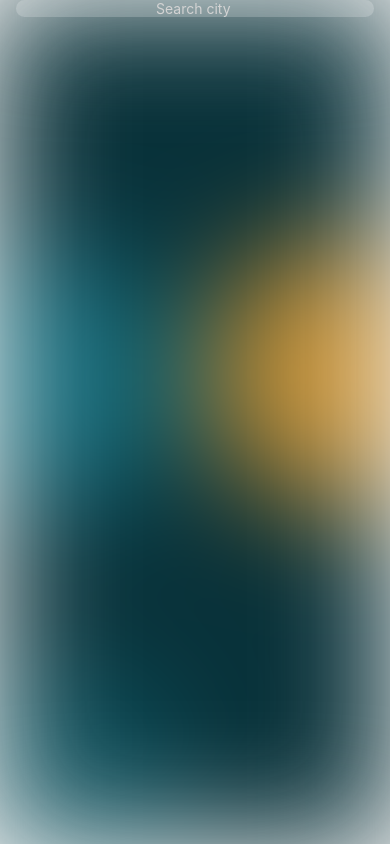
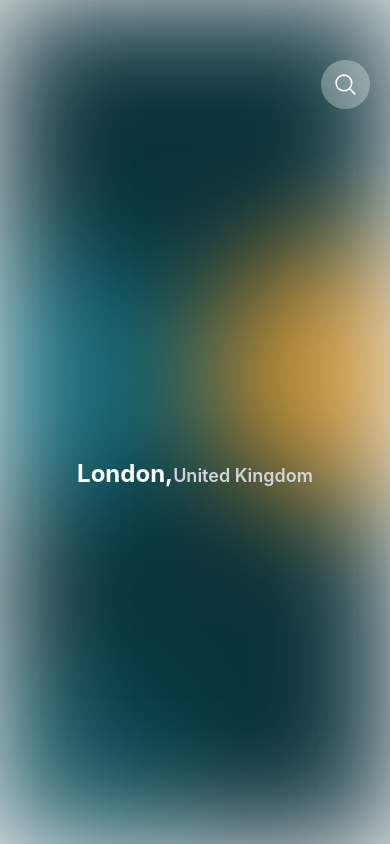
Before and after one commit to Hartz-byte/weather-forcast-Native, a React Native app: screen /Home in a window 390 px wide. Built offline with nearby package versions, Linux system fonts and the light colour scheme.

Commit message:
search section

```diff
--- a/package.json
+++ b/package.json
@@ -16,6 +16,7 @@
     "nativewind": "^2.0.11",
     "react": "18.2.0",
     "react-native": "0.72.6",
+    "react-native-heroicons": "^4.0.0",
     "tailwindcss": "^3.3.2"
   },
   "devDependencies": {
--- a/screens/HomeScreen.js
+++ b/screens/HomeScreen.js
@@ -1,9 +1,26 @@
-import { SafeAreaView, Text, View, Image, TextInput } from "react-native";
-import React from "react";
+import {
+  SafeAreaView,
+  Text,
+  View,
+  Image,
+  TextInput,
+  TouchableOpacity,
+} from "react-native";
+import React, { useState } from "react";
 import { StatusBar } from "expo-status-bar";
 import { theme } from "../theme";
 
+import { MagnifyingGlassIcon } from "react-native-heroicons/outline";
+import { MapPinIcon } from "react-native-heroicons/solid";
+
 const HomeScreen = () => {
+  const [showSearch, toggleSearch] = useState(false);
+  const [locations, setLocation] = useState([1, 2, 3]);
+
+  const handleLocation = (loc) => {
+    console.log("location: ", loc);
+  };
+
   return (
     <View className="flex-1 relative">
       {/* status bar and background image */}
@@ -14,18 +31,68 @@ const HomeScreen = () => {
         className="absolute h-full w-full"
       />
 
-      <SafeAreaView className="flex flex-1">
+      <SafeAreaView className="flex flex-1 mt-14">
         {/* search section */}
         <View style={{ height: "7%" }} className="mx-4 relative z-50">
           <View
             className="flex-row justify-end items-center rounded-full"
-            style={{ backgroundColor: theme.bgWhite(0.2) }}
+            style={{
+              backgroundColor: showSearch ? theme.bgWhite(0.2) : "transparent",
+            }}
           >
-            <TextInput
-              placeholder="Search city"
-              placeholderTextColor={"lightgray"}
-            />
+            {showSearch ? (
+              <TextInput
+                placeholder="Search city"
+                placeholderTextColor={"lightgray"}
+                className="pl-6 h-10 pb-1 flex-1 text-base text-white"
+              />
+            ) : null}
+
+            {/* search btn */}
+            <TouchableOpacity
+              onPress={() => toggleSearch(!showSearch)}
+              style={{ backgroundColor: theme.bgWhite(0.3) }}
+              className="rounded-full p-3 m-1"
+            >
+              <MagnifyingGlassIcon size="25" color="white" />
+            </TouchableOpacity>
           </View>
+          {locations.length > 0 && showSearch ? (
+            <View className="absolute w-full bg-gray-300 top-16 rounded-3xl">
+              {locations.map((loc, index) => {
+                let showBorder = index + 1 != locations.length;
+                let borderClass = showBorder
+                  ? "border-b-2 border-b-gray-400"
+                  : "";
+                return (
+                  <TouchableOpacity
+                    onPress={() => handleLocation(loc)}
+                    key={index}
+                    className={
+                      "flex-row items-center border-0 p-3 px-4 mb-1" +
+                      borderClass
+                    }
+                  >
+                    <MapPinIcon size="20" color="gray" />
+                    <Text className="text-black text-lg ml-2">
+                      London, United Kingdom
+                    </Text>
+                  </TouchableOpacity>
+                );
+              })}
+            </View>
+          ) : null}
+        </View>
+
+        {/* forcast section */}
+        <View className="mx-4 flex justify-around flex-1 mb-2">
+          {/* location */}
+          <Text className="text-white text-center text-2xl font-bold">
+            London,
+            <Text className="text-lg font-semibold text-gray-300">
+              United Kingdom
+            </Text>
+          </Text>
         </View>
       </SafeAreaView>
     </View>
```
Also changed, not shown: 2 other files (tests, documents, lock files or other folders).
